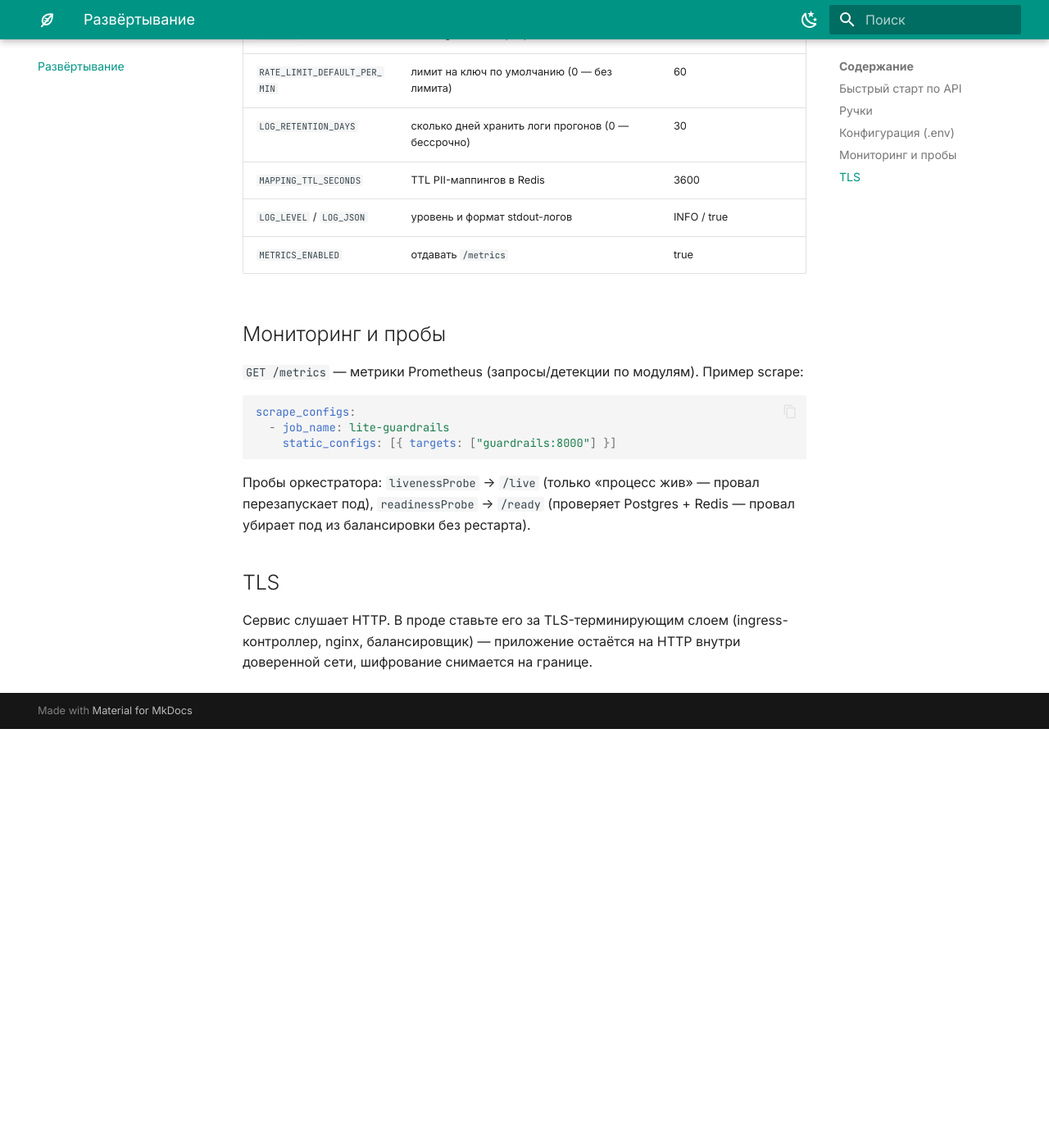
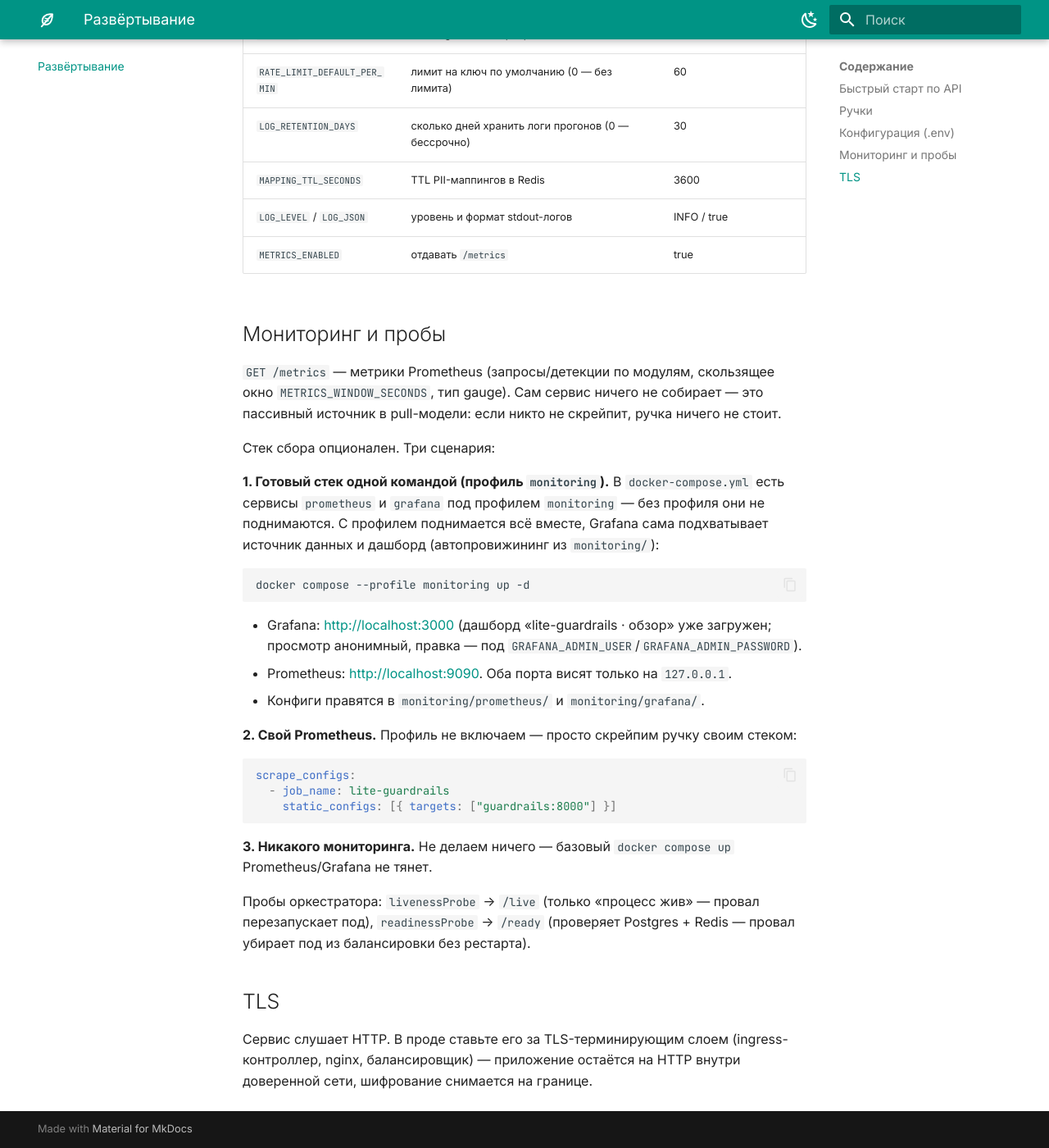
Before and after one commit to maksimov-m/lite-guardrails, an MkDocs documentation site: the page built from docs/deployment.md, in a window 1280 px wide and 1400 px high, scrolled down 1638 px. Shown: the whole window at 82% size. Built offline with MkDocs 1.6.1 and Material for MkDocs 9.7.7, drawn with Linux system fonts in a browser that asks for light colours; before the commit the page ends 2527 px from its top, so only the background shows below that.

Commit message:
feat(monitoring): optional Prometheus + Grafana via compose profile
Добавляет опциональный стек мониторинга под профилем `monitoring`:
базовый `docker compose up` его не тянет, а `--profile monitoring`
поднимает Prometheus + Grafana с автопровижинингом источника данных и
готового дашборда под текущие метрики /metrics. Кому не нужен — просто
скрейпят /metrics своим стеком (сниппет в deployment.md).

- docker-compose: сервисы prometheus/grafana с profiles:[monitoring],
  порты только на 127.0.0.1, тома promdata/grafanadata
- monitoring/: конфиг Prometheus + provisioning Grafana (datasource,
  dashboard provider, дашборд lite-guardrails)
- .env.example: GRAFANA_ADMIN_USER/PASSWORD
- README + deployment.md: три сценария мониторинга

Co-Authored-By: Claude Opus 4.8 <noreply@anthropic.com>

````diff
--- a/docs/deployment.md
+++ b/docs/deployment.md
@@ -65,13 +65,36 @@ curl -X POST localhost:8000/v1/detect/pii \
 
 ## Мониторинг и пробы
 
-`GET /metrics` — метрики Prometheus (запросы/детекции по модулям). Пример scrape:
+`GET /metrics` — метрики Prometheus (запросы/детекции по модулям, скользящее
+окно `METRICS_WINDOW_SECONDS`, тип gauge). Сам сервис ничего не собирает — это
+пассивный источник в pull-модели: если никто не скрейпит, ручка ничего не стоит.
+
+Стек сбора опционален. Три сценария:
+
+**1. Готовый стек одной командой (профиль `monitoring`).** В `docker-compose.yml`
+есть сервисы `prometheus` и `grafana` под профилем `monitoring` — без профиля они
+не поднимаются. С профилем поднимается всё вместе, Grafana сама подхватывает
+источник данных и дашборд (автопровижининг из `monitoring/`):
+
+```bash
+docker compose --profile monitoring up -d
+```
+
+- Grafana: <http://localhost:3000> (дашборд «lite-guardrails · обзор» уже загружен;
+  просмотр анонимный, правка — под `GRAFANA_ADMIN_USER`/`GRAFANA_ADMIN_PASSWORD`).
+- Prometheus: <http://localhost:9090>. Оба порта висят только на `127.0.0.1`.
+- Конфиги правятся в `monitoring/prometheus/` и `monitoring/grafana/`.
+
+**2. Свой Prometheus.** Профиль не включаем — просто скрейпим ручку своим стеком:
 
 ```yaml
 scrape_configs:
   - job_name: lite-guardrails
     static_configs: [{ targets: ["guardrails:8000"] }]
 ```
+
+**3. Никакого мониторинга.** Не делаем ничего — базовый `docker compose up`
+Prometheus/Grafana не тянет.
 
 Пробы оркестратора: `livenessProbe` → `/live` (только «процесс жив» — провал
 перезапускает под), `readinessProbe` → `/ready` (проверяет Postgres + Redis —
````
Also changed, not shown: README.md (+4 -0 lines), docker-compose.yml (+42 -0 lines), 5 other files.
